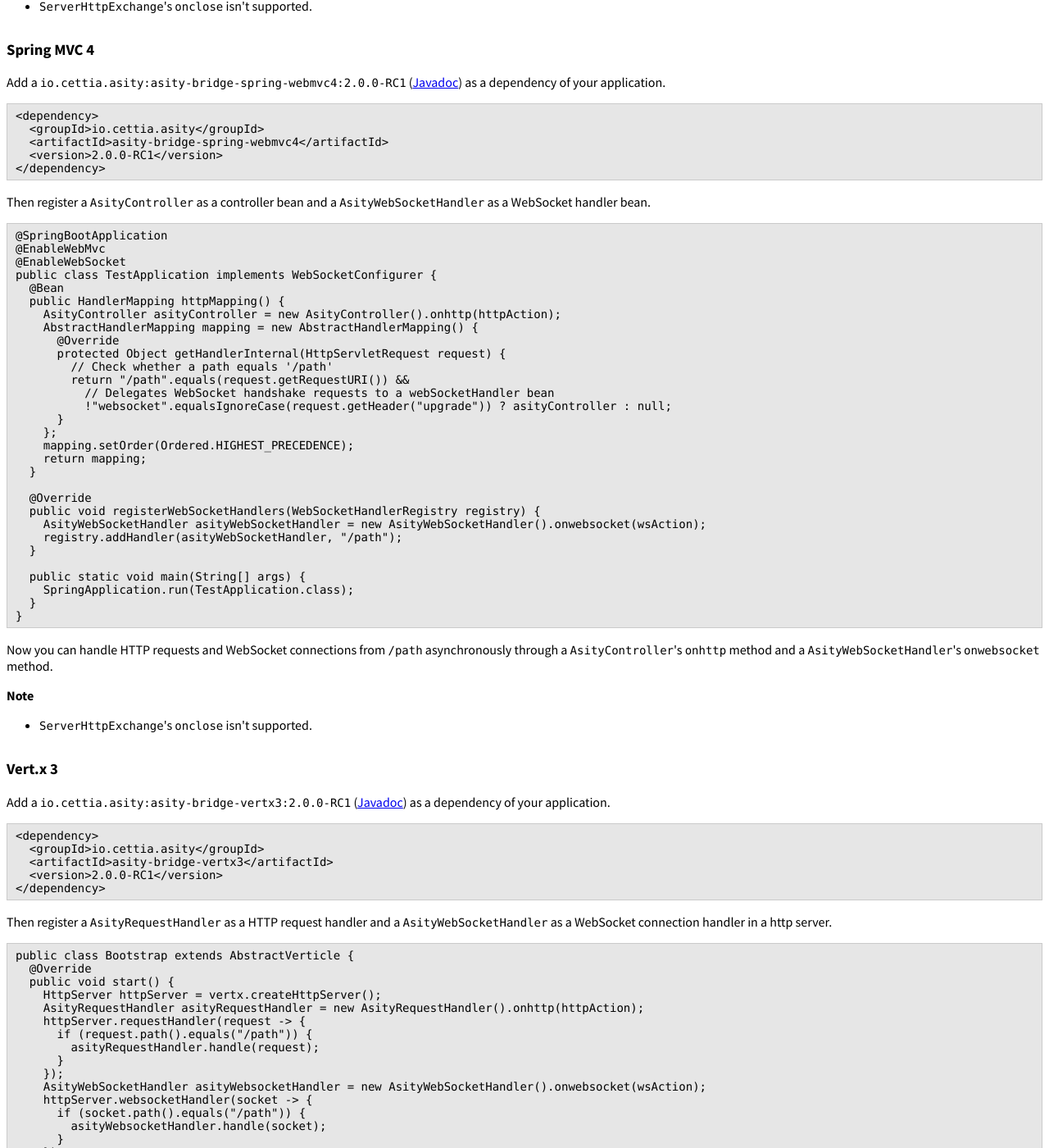
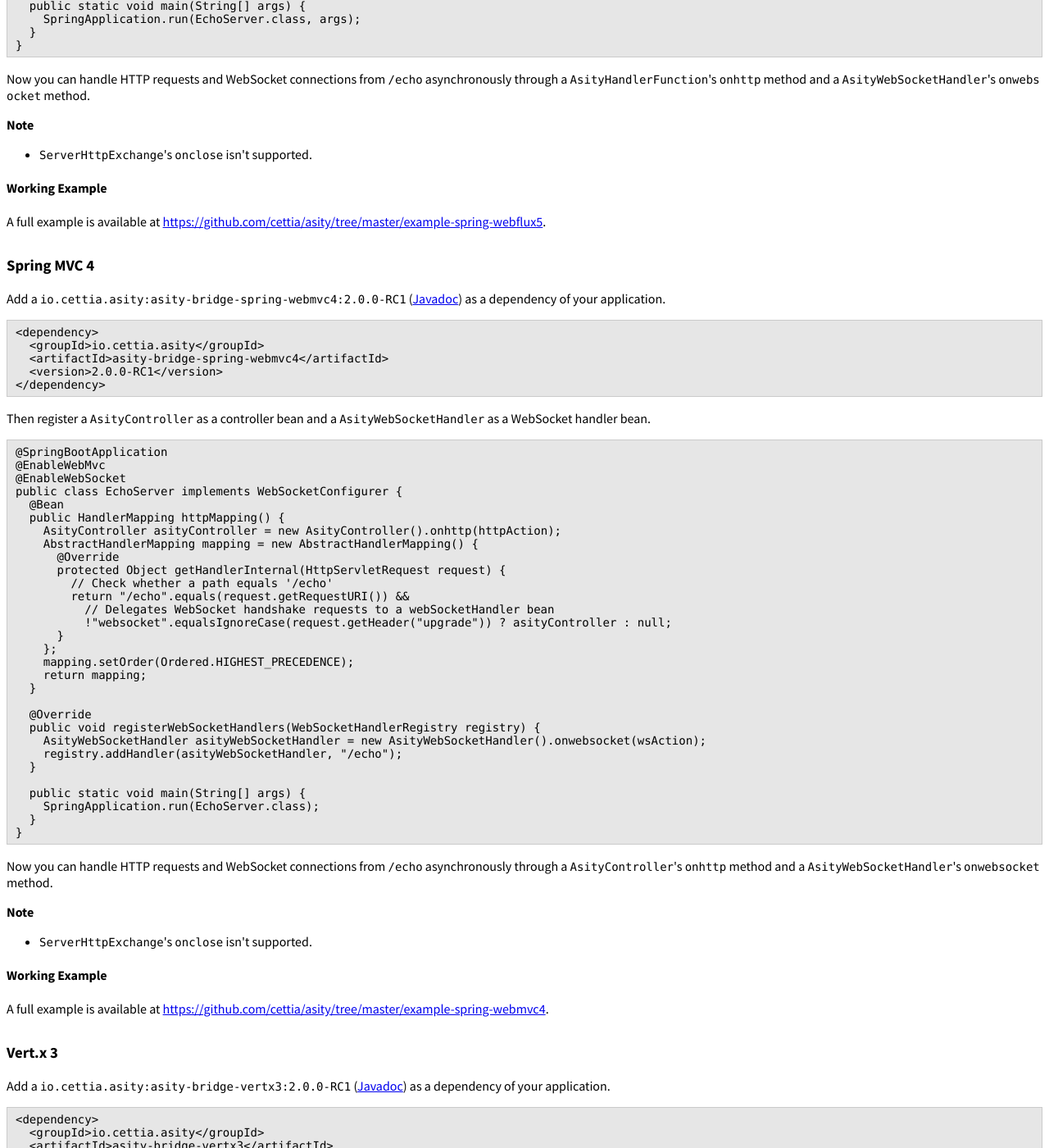
Before and after one commit to cettia/asity, a Jekyll site: the page built from index.html, in a window 1280 px wide and 1400 px high, scrolled down 5148 px. Shown: the whole window at 82% size. Built offline with Jekyll 4.4.1, drawn with Linux system fonts in a browser that asks for light colours; a style sheet for code colours, icons or effects is not loaded; some of the changed text lies outside the part shown.

Commit message:
Add working example links

````diff
--- a/_includes/app.js
+++ b/_includes/app.js
@@ -9,18 +9,20 @@
     });
   });
 
-  $('span.n:contains("httpAction"),span.n:contains("wsAction"),span.s:contains("\\"/path\\"")').addClass('highlighted');
+  $('span.n:contains("httpAction"),span.n:contains("wsAction"),span.s:contains("\\"/echo\\"")').addClass('highlighted');
 
   var $tabs = $("#example-tabs");
   var $tabsContent = $("div.tabs-content[data-tabs-content=" + $tabs.attr("id") + "]");
   var $examples = $("div.example");
+  var $exampleLinks = $("a.example-link");
   $tabs.find("li > a").each(function(i) {
     var $this = $(this);
     var $text = $this.text();
     var $id = "example-" + $text.toLowerCase().replace(/\W/g, "-");
+    var exampleLink = $exampleLinks.eq(i).attr("href");
     $this.attr("href", "#" + $id);
     $("<div>").attr("id", $id).addClass("tabs-panel")
-      .append($("<p>").html("A working example is available at TODO example link."))
+      .append($("<p>").html("A working example is available at <a target=\"_blank\" href=\"" + exampleLink + "\">" + exampleLink + "</a>."))
       .append($examples.eq(i).clone())
       .append($("<p>").html("For more information, see <a href='#" + $id.substring(8) + "'>" + $text + "</a>."))
       .appendTo($tabsContent);
--- a/index.html
+++ b/index.html
@@ -94,8 +94,9 @@
   http.setStatus(HttpStatus.OK).setHeader("content-type", http.header("content-type"));
 
   // Reads a chunk from request body and writes it to response body
-  http.readAsBinary().onchunk((ByteBuffer binary) -> http.write(binary));
-  // Or, http.readAsText().onchunk((String text) -> http.write(text));
+  http.readAsText().onchunk((String chunk) -> http.write(chunk));
+  // If request body is binary,
+  // http.readAsBinary().onchunk((ByteBuffer binary) -> http.write(binary));
 
   // Ends response if request ends
   http.onend((Void v) -> http.end());
@@ -142,7 +143,7 @@
       <div class="cell">
         <h2 id="run-anywhere">Run Anywhere</a></h2>
         <p>To run a web fragment on your framework, you need to plug the fragment in to the framework through a dedicated bridge for the framework. A bridge is a minimal implementation; just enough to convert a framework's HTTP request-response exchange and WebSocket connection to the Asity's <code>ServerHttpExchange</code> and <code>ServerWebSocket</code>, and feed web fragments with them. Note that even if your favorite framework is not supported, with about 200 lines of code, you can write a bridge to your framework.</p>
-        <p>Let's assume that it maps <code>httpAction</code>, a HTTP fragment, and <code>wsAction</code>, a Websocket fragment, to the path <code>/path</code>.</p>
+        <p>Let's assume that it maps <code>httpAction</code>, a HTTP fragment, and <code>wsAction</code>, a Websocket fragment, to the path <code>/echo</code>.</p>
         <h3 id="java-api-for-websocket-1">Java API for WebSocket 1</h3>
         <p>Add a <code>io.cettia.asity:asity-bridge-jwa1:2.0.0-RC1</code> (<a href="http://javadoc.io/doc/io.cettia.asity/asity-bridge-jwa1/" target="_blank">Javadoc</a>) as a dependency of your application.</p>
 {% capture panel %}
@@ -159,7 +160,7 @@
 {% capture A %}
 ```java
 @WebListener
-public class Bootstrap implements ServletContextListener {
+public class EchoServerInitializer implements ServletContextListener {
   @Override
   public void contextInitialized(ServletContextEvent event) {
     ServletContext context = event.getServletContext();
@@ -177,7 +178,7 @@
       }
     };
     try {
-      container.addEndpoint(ServerEndpointConfig.Builder.create(AsityServerEndpoint.class, "/path").configurator(configurator).build());
+      container.addEndpoint(ServerEndpointConfig.Builder.create(AsityServerEndpoint.class, "/echo").configurator(configurator).build());
     } catch (DeploymentException e) {
       throw new RuntimeException(e);
     }
@@ -189,7 +190,9 @@
 ```
 {% endcapture %}{{ A | markdownify }}
         </div>
-        <p>Now you can handle WebSocket connections from <code>/path</code> asynchronously through a <code>AsityServerEndpoint</code>'s <code>onwebsocket</code> method.</p>
+        <p>Now you can handle WebSocket connections from <code>/echo</code> asynchronously through a <code>AsityServerEndpoint</code>'s <code>onwebsocket</code> method.</p>
+        <h4>Working Example</h4>
+        <p>A full example is available at <a class="example-link" target="_blank" href="https://github.com/cettia/asity/tree/master/example-jwa1">https://github.com/cettia/asity/tree/master/example-jwa1</a>.</p>
         <h3 id="servlet-3">Servlet 3</h3>
         <p>Add <code>io.cettia.asity:asity-bridge-servlet3:2.0.0-RC1</code> (<a href="http://javadoc.io/doc/io.cettia.asity/asity-bridge-servlet3/" target="_blank">Javadoc</a>) as a dependency of your application.</p>
 {% capture panel %}
@@ -206,14 +209,14 @@
 {% capture panel %}
 ```java
 @WebListener
-public class Bootstrap implements ServletContextListener {
+public class EchoServerInitializer implements ServletContextListener {
   @Override
   public void contextInitialized(ServletContextEvent event) {
     ServletContext context = event.getServletContext();
     AsityServlet asityServlet = new AsityServlet().onhttp(httpAction);
     ServletRegistration.Dynamic reg = context.addServlet(AsityServlet.class.getName(), asityServlet);
     reg.setAsyncSupported(true);
-    reg.addMapping("/path");
+    reg.addMapping("/echo");
   }
 
   @Override
@@ -222,12 +225,14 @@
 ```
 {% endcapture %}{{ panel | markdownify }}
         </div>
-        <p>Now you can handle HTTP requests from <code>/path</code> asynchronously through a <code>AsityServlet</code>'s <code>onhttp</code> method.</p>
+        <p>Now you can handle HTTP requests from <code>/echo</code> asynchronously through a <code>AsityServlet</code>'s <code>onhttp</code> method.</p>
         <p><strong>Note</strong></p>
         <ul>
           <li>It works with Servlet 3.1 and 4 containers.</li>
           <li><code>ServerHttpExchange</code>'s <code>onclose</code> isn't supported.</li>
         </ul>
+        <h4>Working Example</h4>
+        <p>A full example is available at <a class="example-link" target="_blank" href="https://github.com/cettia/asity/tree/master/example-servlet3">https://github.com/cettia/asity/tree/master/example-servlet3</a>.</p>
         <h3 id="spring-webflux-5">Spring WebFlux 5</h3>
         <p>Add a <code>io.cettia.asity:asity-bridge-spring-webflux5:2.0.0-RC1</code> (<a href="http://javadoc.io/doc/io.cettia.asity/asity-bridge-spring-webflux5/" target="_blank">Javadoc</a>) as a dependency of your application.</p>
 {% capture panel %}
@@ -245,13 +250,13 @@
 ```java
 @SpringBootApplication
 @EnableWebFlux
-public class Application {
+public class EchoServer {
   @Bean
   public RouterFunction<ServerResponse> httpMapping() {
     AsityHandlerFunction asityHandlerFunction = new AsityHandlerFunction().onhttp(httpAction);
 
     return RouterFunctions.route(
-      path("/path")
+      path("/echo")
         // Excludes WebSocket handshake requests
         .and(headers(headers -> !"websocket".equalsIgnoreCase(headers.asHttpHeaders().getUpgrade()))), asityHandlerFunction);
   }
@@ -260,7 +265,7 @@
   public HandlerMapping wsMapping() {
     AsityWebSocketHandler asityWebSocketHandler = new AsityWebSocketHandler().onwebsocket(wsAction);
     Map<String, WebSocketHandler> map = new LinkedHashMap<>();
-    map.put("/path", asityWebSocketHandler);
+    map.put("/echo", asityWebSocketHandler);
 
     SimpleUrlHandlerMapping mapping = new SimpleUrlHandlerMapping();
     mapping.setUrlMap(map);
@@ -274,17 +279,19 @@
   }
 
   public static void main(String[] args) {
-    SpringApplication.run(Application.class, args);
+    SpringApplication.run(EchoServer.class, args);
   }
 }
 ```
 {% endcapture %}{{ panel | markdownify }}
         </div>
-        <p>Now you can handle HTTP requests and WebSocket connections from <code>/path</code> asynchronously through a <code>AsityHandlerFunction</code>'s <code>onhttp</code> method and a <code>AsityWebSocketHandler</code>'s <code>onwebsocket</code> method.</p>
+        <p>Now you can handle HTTP requests and WebSocket connections from <code>/echo</code> asynchronously through a <code>AsityHandlerFunction</code>'s <code>onhttp</code> method and a <code>AsityWebSocketHandler</code>'s <code>onwebsocket</code> method.</p>
         <p><strong>Note</strong></p>
         <ul>
           <li><code>ServerHttpExchange</code>'s <code>onclose</code> isn't supported.</li>
         </ul>
+        <h4>Working Example</h4>
+        <p>A full example is available at <a class="example-link" target="_blank" href="https://github.com/cettia/asity/tree/master/example-spring-webflux5">https://github.com/cettia/asity/tree/master/example-spring-webflux5</a>.</p>
         <h3 id="spring-mvc-4">Spring MVC 4</h3>
         <p>Add a <code>io.cettia.asity:asity-bridge-spring-webmvc4:2.0.0-RC1</code> (<a href="http://javadoc.io/doc/io.cettia.asity/asity-bridge-spring-webmvc4/" target="_blank">Javadoc</a>) as a dependency of your application.</p>
 {% capture panel %}
@@ -303,15 +310,15 @@
 @SpringBootApplication
 @EnableWebMvc
 @EnableWebSocket
-public class TestApplication implements WebSocketConfigurer {
+public class EchoServer implements WebSocketConfigurer {
   @Bean
   public HandlerMapping httpMapping() {
     AsityController asityController = new AsityController().onhttp(httpAction);
     AbstractHandlerMapping mapping = new AbstractHandlerMapping() {
       @Override
       protected Object getHandlerInternal(HttpServletRequest request) {
-        // Check whether a path equals '/path'
-        return "/path".equals(request.getRequestURI()) &&
+        // Check whether a path equals '/echo'
+        return "/echo".equals(request.getRequestURI()) &&
           // Delegates WebSocket handshake requests to a webSocketHandler bean
           !"websocket".equalsIgnoreCase(request.getHeader("upgrade")) ? asityController : null;
       }
@@ -323,21 +330,23 @@
   @Override
   public void registerWebSocketHandlers(WebSocketHandlerRegistry registry) {
     AsityWebSocketHandler asityWebSocketHandler = new AsityWebSocketHandler().onwebsocket(wsAction);
-    registry.addHandler(asityWebSocketHandler, "/path");
+    registry.addHandler(asityWebSocketHandler, "/echo");
   }
 
   public static void main(String[] args) {
-    SpringApplication.run(TestApplication.class);
+    SpringApplication.run(EchoServer.class);
   }
 }
 ```
 {% endcapture %}{{ panel | markdownify }}
         </div>
-        <p>Now you can handle HTTP requests and WebSocket connections from <code>/path</code> asynchronously through a <code>AsityController</code>'s <code>onhttp</code> method and a <code>AsityWebSocketHandler</code>'s <code>onwebsocket</code> method.</p>
+        <p>Now you can handle HTTP requests and WebSocket connections from <code>/echo</code> asynchronously through a <code>AsityController</code>'s <code>onhttp</code> method and a <code>AsityWebSocketHandler</code>'s <code>onwebsocket</code> method.</p>
         <p><strong>Note</strong></p>
         <ul>
           <li><code>ServerHttpExchange</code>'s <code>onclose</code> isn't supported.</li>
         </ul>
+        <h4>Working Example</h4>
+        <p>A full example is available at <a class="example-link" target="_blank" href="https://github.com/cettia/asity/tree/master/example-spring-webmvc4">https://github.com/cettia/asity/tree/master/example-spring-webmvc4</a>.</p>
         <h3 id="vert-x-3">Vert.x 3</h3>
         <p>Add a <code>io.cettia.asity:asity-bridge-vertx3:2.0.0-RC1</code> (<a href="http://javadoc.io/doc/io.cettia.asity/asity-bridge-vertx3/" target="_blank">Javadoc</a>) as a dependency of your application.</p>
 {% capture panel %}
@@ -353,19 +362,19 @@
         <div class="example">
 {% capture panel %}
 ```java
-public class Bootstrap extends AbstractVerticle {
+public class EchoServerVerticle extends AbstractVerticle {
   @Override
   public void start() {
     HttpServer httpServer = vertx.createHttpServer();
     AsityRequestHandler asityRequestHandler = new AsityRequestHandler().onhttp(httpAction);
     httpServer.requestHandler(request -> {
-      if (request.path().equals("/path")) {
+      if (request.path().equals("/echo")) {
         asityRequestHandler.handle(request);
       }
     });
     AsityWebSocketHandler asityWebsocketHandler = new AsityWebSocketHandler().onwebsocket(wsAction);
     httpServer.websocketHandler(socket -> {
-      if (socket.path().equals("/path")) {
+      if (socket.path().equals("/echo")) {
         asityWebsocketHandler.handle(socket);
       }
     });
@@ -375,7 +384,9 @@
 ```
 {% endcapture %}{{ panel | markdownify }}
         </div>
-        <p>Now you can handle HTTP requests and WebSocket connections from <code>/path</code> asynchronously through a <code>AsityRequestHandler</code>'s <code>onhttp</code> method and a <code>AsityWebSocketHandler</code>'s <code>onwebsocket</code> method.</p>
+        <p>Now you can handle HTTP requests and WebSocket connections from <code>/echo</code> asynchronously through a <code>AsityRequestHandler</code>'s <code>onhttp</code> method and a <code>AsityWebSocketHandler</code>'s <code>onwebsocket</code> method.</p>
+        <h4>Working Example</h4>
+        <p>A full example is available at <a class="example-link" target="_blank" href="https://github.com/cettia/asity/tree/master/example-vertx3">https://github.com/cettia/asity/tree/master/example-vertx3</a>.</p>
         <h3 id="grizzly-2">Grizzly 2</h3>
         <p>Add a <code>io.cettia.asity:asity-bridge-grizzly2:2.0.0-RC1</code> (<a href="http://javadoc.io/doc/io.cettia.asity/asity-bridge-grizzly2/" target="_blank">Javadoc</a>)as a dependency of your application.</p>
 {% capture panel %}
@@ -391,14 +402,14 @@
         <div class="example">
 {% capture panel %}
 ```java
-public class Bootstrap {
+public class EchoServer {
   public static void main(String[] args) throws Exception {
     HttpServer httpServer = HttpServer.createSimpleServer();
     ServerConfiguration config = httpServer.getServerConfiguration();
-    config.addHttpHandler(new AsityHttpHandler().onhttp(httpAction), "/path");
+    config.addHttpHandler(new AsityHttpHandler().onhttp(httpAction), "/echo");
     NetworkListener listener = httpServer.getListener("grizzly");
     listener.registerAddOn(new WebSocketAddOn());
-    WebSocketEngine.getEngine().register("", "/path", new AsityWebSocketApplication().onwebsocket(wsAction));
+    WebSocketEngine.getEngine().register("", "/echo", new AsityWebSocketApplication().onwebsocket(wsAction));
     httpServer.start();
     System.in.read();
   }
@@ -406,11 +417,13 @@
 ```
 {% endcapture %}{{ panel | markdownify }}
         </div>
-        <p>Now you can handle HTTP requests and WebSocket connections from <code>/path</code> asynchronously through a <code>AsityHttpHandler</code>'s <code>onhttp</code> method and a <code>AsityWebSocketApplication</code>'s <code>onwebsocket</code> method.</p>
+        <p>Now you can handle HTTP requests and WebSocket connections from <code>/echo</code> asynchronously through a <code>AsityHttpHandler</code>'s <code>onhttp</code> method and a <code>AsityWebSocketApplication</code>'s <code>onwebsocket</code> method.</p>
         <p><strong>Note</strong></p>
         <ul>
           <li>Grizzly 2.4 requires <code>javax.servlet:javax.servlet-api:4.y.z</code>.</li>
         </ul>
+        <h4>Working Example</h4>
+        <p>A full example is available at <a class="example-link" target="_blank" href="https://github.com/cettia/asity/tree/master/example-grizzly2">https://github.com/cettia/asity/tree/master/example-grizzly2</a>.</p>
         <h3 id="netty-4">Netty 4</h3>
         <p>Add a <code>io.cettia.asity:asity-bridge-netty4:2.0.0-RC1</code> (<a href="http://javadoc.io/doc/io.cettia.asity/asity-bridge-netty4/" target="_blank">Javadoc</a>) as a dependency of your application.</p>
 {% capture panel %}
@@ -426,7 +439,7 @@
         <div class="example">
 {% capture panel %}
 ```java
-public class Bootstrap {
+public class EchoServer {
   public static void main(String[] args) throws Exception {
     EventLoopGroup bossGroup = new NioEventLoopGroup();
     EventLoopGroup workerGroup = new NioEventLoopGroup();
@@ -440,7 +453,7 @@
           AsityServerCodec asityServerCodec = new AsityServerCodec() {
             @Override
             protected boolean accept(HttpRequest req) {
-              return URI.create(req.getUri()).getPath().equals("/path");
+              return URI.create(req.getUri()).getPath().equals("/echo");
             }
           };
           asityServerCodec.onhttp(httpAction).onwebsocket(wsAction);
@@ -460,7 +473,9 @@
 ```
 {% endcapture %}{{ panel | markdownify }}
         </div>
-        <p>Now you can handle HTTP requests and WebSocket connections from <code>/path</code> asynchronously through a <code>AsityServerCodec</code>'s <code>onhttp</code> and <code>onwebsocket</code> methods.</p>
+        <p>Now you can handle HTTP requests and WebSocket connections from <code>/echo</code> asynchronously through a <code>AsityServerCodec</code>'s <code>onhttp</code> and <code>onwebsocket</code> methods.</p>
+        <h4>Working Example</h4>
+        <p>A full example is available at <a class="example-link" target="_blank" href="https://github.com/cettia/asity/tree/master/example-netty4">https://github.com/cettia/asity/tree/master/example-netty4</a>.</p>
         <h3 id="vert-x-2">Vert.x 2</h3>
         <p>Add a <code>io.cettia.asity:asity-bridge-vertx2:2.0.0-RC1</code> (<a href="http://javadoc.io/doc/io.cettia.asity/asity-bridge-vertx2/" target="_blank">Javadoc</a>) as a dependency of your application.</p>
 {% capture panel %}
@@ -476,16 +491,16 @@
         <div class="example">
 {% capture panel %}
 ```java
-public class Bootstrap extends Verticle {
+public class EchoServerVerticle extends Verticle {
   @Override
   public void start() {
     HttpServer httpServer = vertx.createHttpServer();
     RouteMatcher httpMatcher = new RouteMatcher();
-    httpMatcher.all("/path", new AsityRequestHandler().onhttp(httpAction));
+    httpMatcher.all("/echo", new AsityRequestHandler().onhttp(httpAction));
     httpServer.requestHandler(httpMatcher);
     AsityWebSocketHandler asityWebsocketHandler = new AsityWebSocketHandler().onwebsocket(wsAction);
     httpServer.websocketHandler(socket -> {
-      if (socket.path().equals("/path")) {
+      if (socket.path().equals("/echo")) {
         asityWebsocketHandler.handle(socket);
       }
     });
@@ -495,7 +510,9 @@
 ```
 {% endcapture %}{{ panel | markdownify }}
         </div>
-        <p>Now you can handle HTTP requests and WebSocket connections from <code>/path</code> asynchronously through a <code>AsityRequestHandler</code>'s <code>onhttp</code> method and a <code>AsityWebSocketHandler</code>'s <code>onwebsocket</code> method.</p>
+        <p>Now you can handle HTTP requests and WebSocket connections from <code>/echo</code> asynchronously through a <code>AsityRequestHandler</code>'s <code>onhttp</code> method and a <code>AsityWebSocketHandler</code>'s <code>onwebsocket</code> method.</p>
+        <h4>Working Example</h4>
+        <p>A full example is available at <a class="example-link" target="_blank" href="https://github.com/cettia/asity/tree/master/example-vertx2">https://github.com/cettia/asity/tree/master/example-vertx2</a>.</p>
         <h3 id="atmosphere-2">Atmosphere 2</h3>
         <p>Add a <code>io.cettia.asity:asity-bridge-atmosphere2:2.0.0-RC1</code> (<a href="http://javadoc.io/doc/io.cettia.asity/asity-bridge-atmosphere2/" target="_blank">Javadoc</a>) as a dependency of your application.</p>
 {% capture panel %}
@@ -512,7 +529,7 @@
 {% capture panel %}
 ```java
 @WebListener
-public class Bootstrap implements ServletContextListener {
+public class EchoServerInitializer implements ServletContextListener {
   @Override
   public void contextInitialized(ServletContextEvent event) {
     ServletContext context = event.getServletContext();
@@ -520,7 +537,7 @@
     ServletRegistration.Dynamic reg = context.addServlet(AsityAtmosphereServlet.class.getName(), servlet);
     reg.setAsyncSupported(true);
     reg.setInitParameter(ApplicationConfig.DISABLE_ATMOSPHEREINTERCEPTOR, Boolean.TRUE.toString());
-    reg.addMapping("/path");
+    reg.addMapping("/echo");
   }
 
   @Override
@@ -529,13 +546,15 @@
 ```
 {% endcapture %}{{ panel | markdownify }}
         </div>
-        <p>Now you can handle HTTP requests and WebSocket connections from <code>/path</code> asynchronously through a <code>AsityAtmosphereServlet</code>'s <code>onhttp</code> and <code>onwebsocket</code> methods.</p>
+        <p>Now you can handle HTTP requests and WebSocket connections from <code>/echo</code> asynchronously through a <code>AsityAtmosphereServlet</code>'s <code>onhttp</code> and <code>onwebsocket</code> methods.</p>
         <p><strong>Note</strong></p>
         <ul>
           <li>It requires Atmosphere 2.2 and above.</li>
           <li><code>ServerHttpExchange</code>'s <code>onclose</code> isn't supported.</li>
           <li><code>ServerWebSocket</code>'s <code>headers</code> doesn't support a header with multiple values.</li>
         </ul>
+        <h4>Working Example</h4>
+        <p>A full example is available at <a class="example-link" target="_blank" href="https://github.com/cettia/asity/tree/master/example-atmosphere2">https://github.com/cettia/asity/tree/master/example-atmosphere2</a>.</p>
       </div>
     </div>
   </div>
@@ -548,7 +567,7 @@
         <p>Asity is an open source project licensed under Apache License 2.0 and driven by the community, for the community. If you are interested and would like to be more involved, feel free to join the community and share your feedback.</p>
         <ul class="menu">
           <li><a href="http://groups.google.com/group/cettia" target="_blank">Mailing list</a></li>
-          <li><a href="https://github.com/cettia/path" target="_blank">GitHub</a></li>
+          <li><a href="https://github.com/cettia/asity" target="_blank">GitHub</a></li>
           <li><a href="https://twitter.com/flowersits" target="_blank">Twitter</a></li>
         </ul>
       </div>
````
Also changed, not shown: other parts of index.html (+1 -1 lines).
